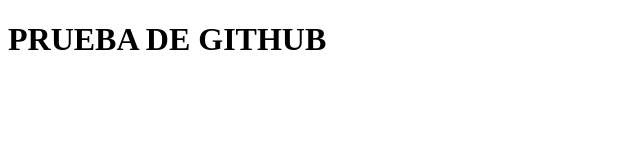
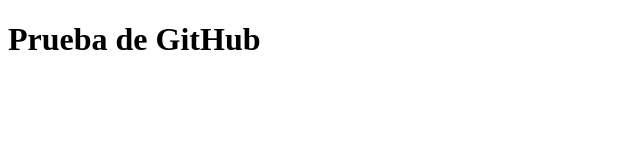
Before and after one commit to DexterHaven1/dexterhaven1.github.io, a plain HTML site: page index.html in a window 1280 px wide. Shown: the whole page, without its empty margins (0-640 px from the left). Drawn offline with Linux system fonts and the light colour scheme.

Commit message:
Update index.html

```diff
--- a/index.html
+++ b/index.html
@@ -6,6 +6,6 @@
     <title>Página de prueba de GitHub</title>
 </head>
 <body>
-    <h1>PRUEBA DE GITHUB</h1>
+    <h1>Prueba de GitHub</h1>
 </body>
 </html>
```
